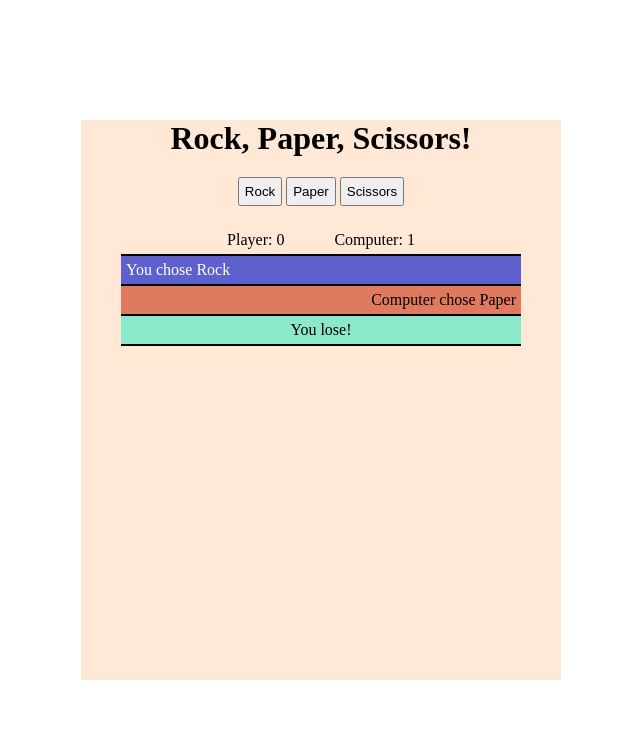
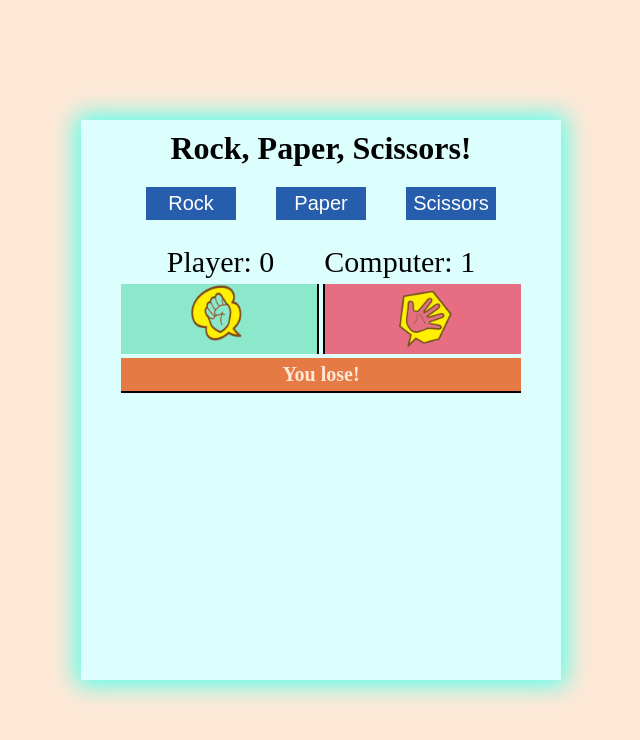
Before and after one commit to lucasarce4/rockPaperScissors, a plain HTML site: page index.html in a window 1280 px wide. Both pictures are taken after a click on the button "Rock". Shown: the whole page, without its empty margins (319-959 px from the left). Drawn offline with Linux system fonts and the light colour scheme.

Commit message:
changes in interface, added images

```diff
--- a/script.js
+++ b/script.js
@@ -41,15 +41,14 @@ function buttonPressed () {
             let playerChoice  = button.textContent.toLowerCase();
             let computerChoice = computerPlay();
             const div = document.querySelector('#result');
-            const playerText = document.createElement('p');
-            playerText.classList.add('playerText');
-            const computerText = document.createElement('p');
-            computerText.classList.add('computerText');
-            playerText.textContent = 'You chose ' + playerChoice.charAt(0).toUpperCase() + playerChoice.slice(1);
-            div.insertBefore(playerText,div.firstChild);
-            computerText.textContent = 'Computer chose ' + computerChoice;
-            div.insertBefore(computerText,div.childNodes[1]);
-
+            const playerImg = document.createElement('img');
+            playerImg.src=convertImg(playerChoice);
+            playerImg.classList.add('playerImg')
+            const computerImg = document.createElement('img');
+            computerImg.src=convertImg(computerChoice.toLowerCase());
+            computerImg.classList.add('computerImg');
+            div.insertBefore(playerImg,div.firstChild);
+            div.insertBefore(computerImg,div.childNodes[1]);
             let result = playRound(playerChoice,computerChoice);
             if(result.includes('win')){
                 ++playerPoint;
@@ -78,7 +77,7 @@ function game(playerPoint,computerPoint,result){
         const divResult = document.querySelector('#result');
         const resultText = document.createElement('p');
         resultText.textContent = result;
-        resultText.classList.add('result');
+        resultText.classList.add('resultText');
         divResult.insertBefore(resultText,divResult.childNodes[2]);
 
         const div= document.querySelector('#score');
@@ -103,11 +102,13 @@ function score(player,computer){
     }else if(computer === 5){
         finalResult.textContent="Game over, Computer wins, try again!";
         finalResult.classList.add('resultMsg');
-
     }
     div.insertBefore(finalResult,div.firstChild);
+}
 
-}
+
+
+
 
 function clear(div){
     while(div.firstChild){
@@ -115,3 +116,13 @@ function clear(div){
         console.log(div)
     }
 }
+
+function convertImg (choice){
+    if(choice == 'rock'){
+        return 'img/rock.png';
+    }else if (choice == 'paper'){
+        return src='img/paper.png';
+    }else if (choice == 'scissors'){
+        return src = 'img/scissors.png';
+    }
+}
--- a/style.css
+++ b/style.css
@@ -8,30 +8,56 @@
     height: 100vh;
     justify-content: center;
     align-items: center;
+    background-color: #ffe8d6;
 
 }
 
 .container{
     display: flex;
-    background-color: #ffe8d6;
+    background-color: #DCFFFD;
     width: 60vh;
     height: 70vh;
     align-items: center;
     flex-direction: column;
     overflow: auto;
+    box-shadow: 0px 0px 23px 5px rgba(82,255,238,1);
 }
+.container::-webkit-scrollbar {
+    width: 16px;
+  }
+  .container::-webkit-scrollbar-track {
+    background: #ffffff;
+  }
+
+  .container::-webkit-scrollbar-thumb {
+    background-color: #76dbaf;
+    border-radius: 10px;
+    border: 3px solid #ffffff;
+  }
 .interface {
+    margin-top: 10px;
     display: flex;
     flex-direction: column;
     align-items: center;
 }
 .buttons{
+    display: flex;
     margin:20px;
+    gap: 40px;
 }
 .buttons button{
+    width: 90px;
     padding: 5px;
+    font-size: 20px;
+    border:none;
+    background-color: #275DAD;
+    color:#fff
+
 }
 
+.buttons button:active{
+    background-color:#75B9BE;
+}
 
 
 .playerText{
@@ -51,13 +77,21 @@
     width: 400px;
 }
 
-.result{
+#result{
+    width: 400px;
+}
+#result img{
+    justify-content: space-between;
+}
+.resultText{
+    font-size: 20px;
+    font-weight: bold;
+    color: #ffe8d6;
     padding:5px;
     text-align: center;
-    background-color: #8BE8CB;
     margin-bottom: 8px;
     border-bottom:2px solid #000;
-    width: 400px;
+    background-color: #E57A44;
 }
 
 
@@ -67,6 +101,7 @@
     width: 400px;
     justify-content: center;
     gap: 50px;
+    font-size: 30px;
 }
 
 .resultMsg{
@@ -78,3 +113,21 @@
     width: 400px;
     border:2px solid #000;
 }
+
+.playerImg{
+    height: 70px;
+    background-color: #8BE8CB;
+    padding-right:17%;
+    padding-left: 17%;
+    border-right: 2px solid #000;
+}
+
+
+.computerImg{
+    height: 70px;
+    float: right;
+    background-color: #E76D83;
+    padding-right:17%;
+    padding-left: 17%;
+    border-left: 2px solid #000;
+}
```
Also changed, not shown: index.html (+6 -6 lines), img/paper.png (added), img/rock.png (added), img/scissors.png (added).
